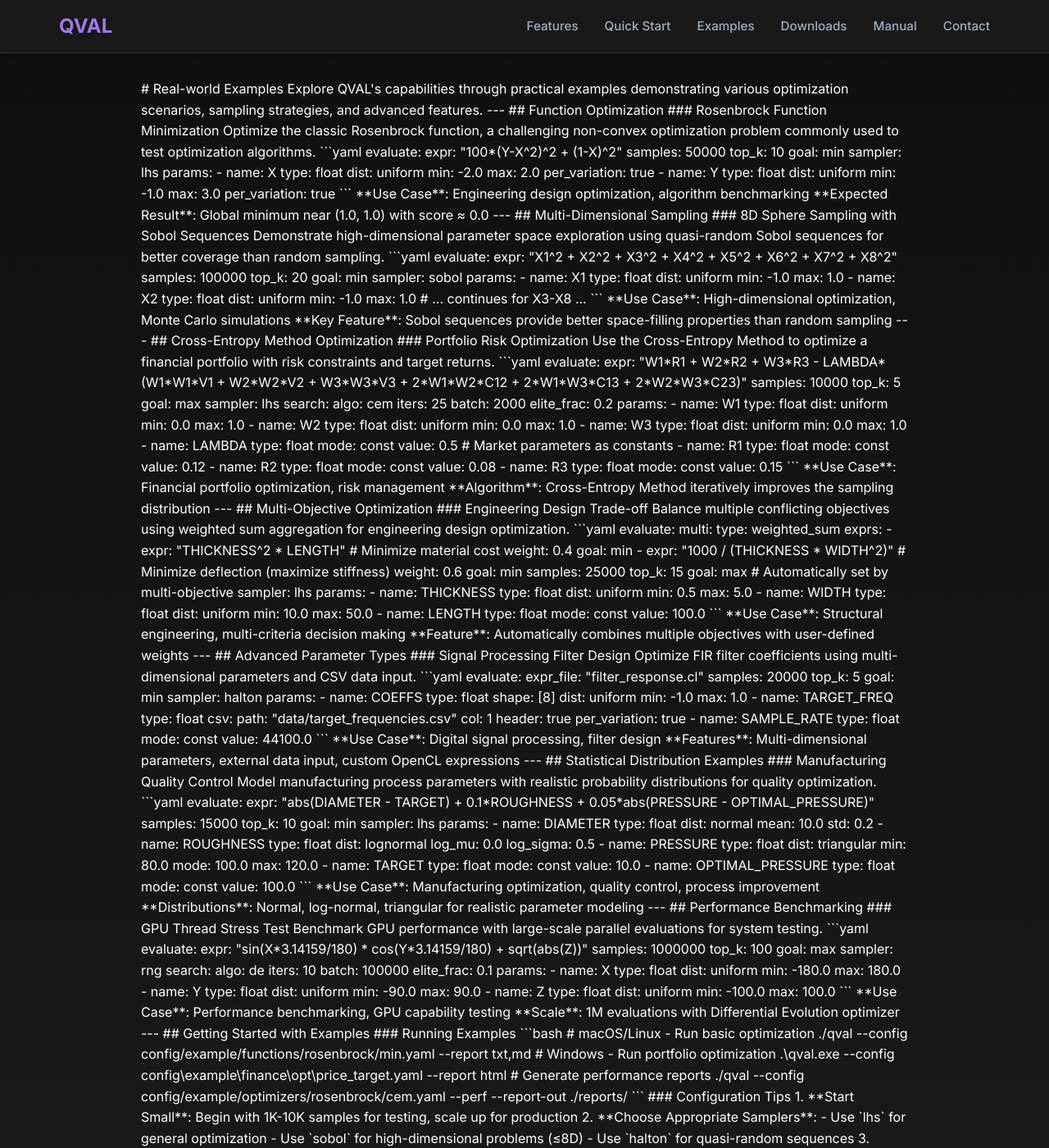
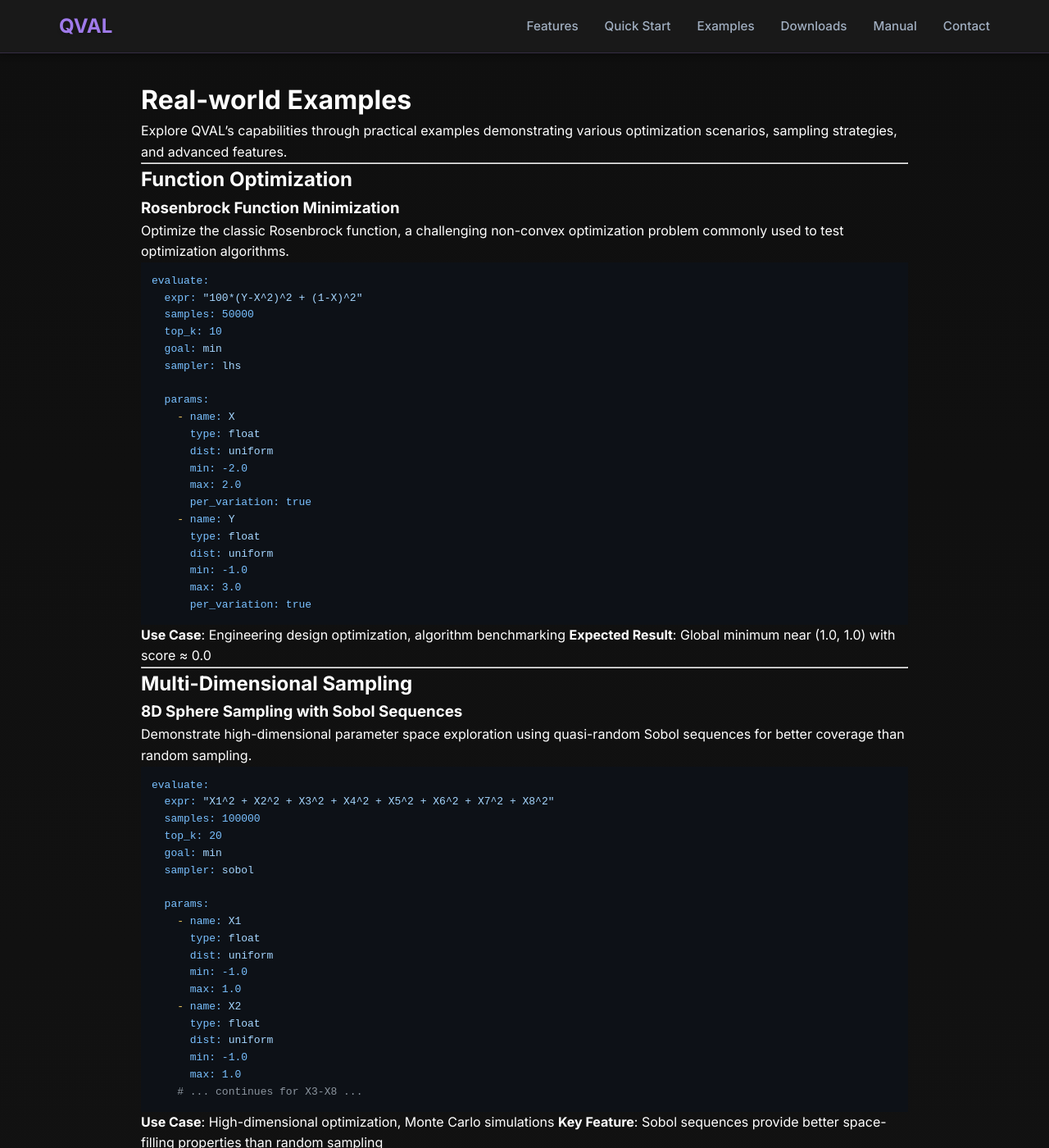
Before and after one commit to mdx1358/qval, a Jekyll site: the page built from examples.md, in a window 1280 px wide and 1400 px high. Shown: the whole window at 82% size. Built offline with Jekyll 4.4.1, drawn with Linux system fonts in a browser that asks for light colours; some of the changed text lies outside the part shown.

Commit message:
Fix markdown processing in manual and examples pages
- Add markdown='1' attribute to container divs
- Allows Jekyll Kramdown to process markdown inside HTML blocks
- Fixes broken heading and content rendering on manual/examples pages

```diff
--- a/examples.md
+++ b/examples.md
@@ -4,7 +4,7 @@ title: Examples
 ---
 
 <main style="padding: 6rem 0; background: linear-gradient(180deg, var(--bg-color) 0%, var(--card-bg) 100%); color: var(--text-color);">
-  <div class="container" style="max-width: 1000px; margin: 0 auto; padding: 0 2rem;">
+  <div class="container" style="max-width: 1000px; margin: 0 auto; padding: 0 2rem;" markdown="1">
 
 # Real-world Examples
 
--- a/manual.md
+++ b/manual.md
@@ -4,7 +4,7 @@ title: Manual
 ---
 
 <main style="padding: 6rem 0; background: linear-gradient(180deg, var(--bg-color) 0%, var(--card-bg) 100%); color: var(--text-color);">
-  <div class="container" style="max-width: 1000px; margin: 0 auto; padding: 0 2rem;">
+  <div class="container" style="max-width: 1000px; margin: 0 auto; padding: 0 2rem;" markdown="1">
 
 # QVAL Manual
 
```
